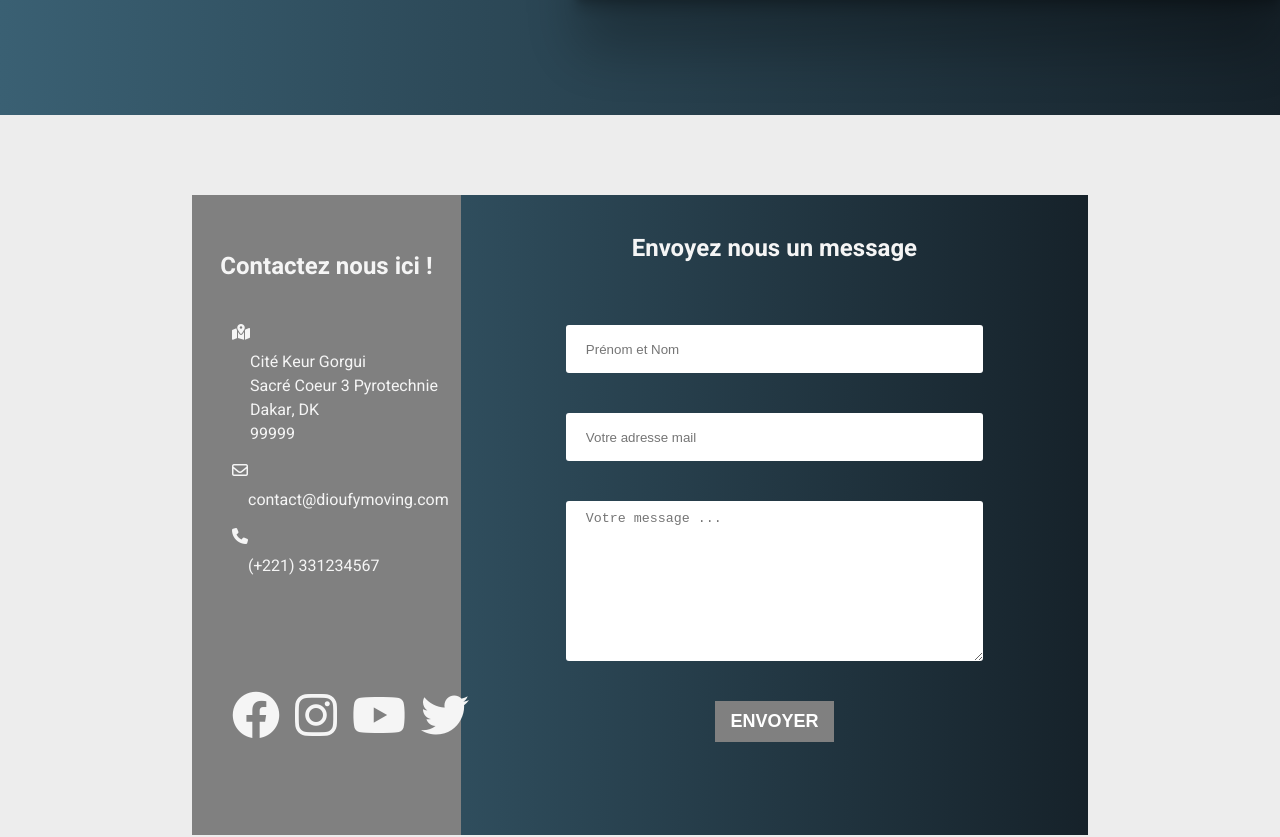
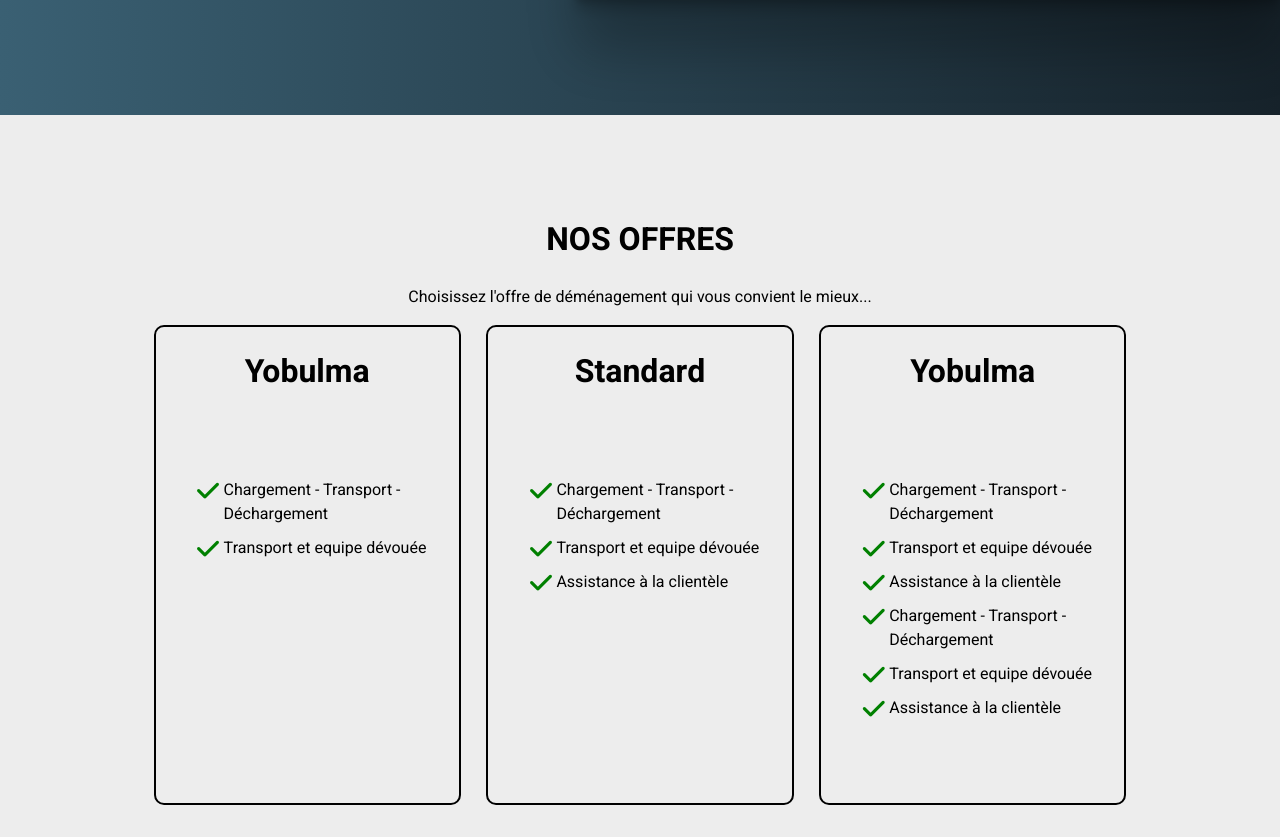
Before and after one commit to jkdGMC/dioufy-moving, a React (Create React App) app in the folder dioufy-moving-client/: page / in a window 1280 px wide. Shown: the part 1485-2322 px from the top of the page. Built offline with nearby package versions, Linux system fonts and the light colour scheme.

Commit message:
Updating Offer Section

```diff
--- a/dioufy-moving-client/src/App.js
+++ b/dioufy-moving-client/src/App.js
@@ -8,6 +8,7 @@ import Contact from './Components/Contact/Contact';
 import './App.css';
 
 import { LazyLoadComponent } from 'react-lazy-load-image-component';
+import Offers from './Components/Offers/Offers';
 
 
 function App(){
@@ -18,6 +19,7 @@ function App(){
       <Header />
     </LazyLoadComponent>
     <Apropos />
+    <Offers />
     <Contact />
     <Footer />
     </div>
--- a/dioufy-moving-client/src/Components/Contact/Contact.css
+++ b/dioufy-moving-client/src/Components/Contact/Contact.css
@@ -1,10 +1,13 @@
 .Contact{
+    width: 100%;
+    height: 100vh;
     display: flex;
     justify-content: center;
     align-items: center;
-    width: 100%;
-    height: 100vh;
+    background-image: url('../../assets/images/contact-camion.jpg');
+    background-size: cover;
     color: whitesmoke;
+    box-shadow: inset 0 0 0 1000px rgba(0,0,0,.1);
 }
 
 .Contact ul{
@@ -83,10 +86,11 @@ form{
 textarea {
     width: 70%;
     height: 3rem;
+    font-size: 20px;
+    box-sizing: border-box;
     border: none;
     border-radius: 3px;
     padding: 10px 20px;
-    box-sizing: border-box;
     margin-bottom: 40px;
 }
 
@@ -98,7 +102,8 @@ textarea {
 button {
     width: 20%;
     padding: 10px;
-    border: 0;
+    border: none;
+    border-radius: 2px;
     cursor: pointer;
     background: grey;
     font-weight: bold;
@@ -106,6 +111,12 @@ button {
     font-size: 18px;
     margin-bottom: 15px;
     text-transform: uppercase;
+    transition: background-color .1s ease-out .1s
+}
+
+button:hover{
+    background-color: rgb(0, 0, 0, 0.8);
+    color: rgb(201, 201, 201);
 }
 
 /* .form-container input{
--- a/dioufy-moving-client/src/Components/Contact/Contact.js
+++ b/dioufy-moving-client/src/Components/Contact/Contact.js
@@ -1,6 +1,8 @@
-import React, { useState } from 'react'
+import React, { useState,useEffect } from 'react'
 import './Contact.css'
 
+import Aos from 'aos'
+import 'aos/dist/aos.css'
 import emailjs from 'emailjs-com'
 
 const Contact = () => {
@@ -9,6 +11,14 @@ const Contact = () => {
   const [email, setEmail] = useState('');
   const [message, setMessage] = useState('');
   const [emailSent, setEmailSent] = useState(false);
+
+
+  useEffect(() => {
+    Aos.init({
+      duration: 2000
+    })
+  }, []);
+
 
 
   const submit = () => {
@@ -37,9 +47,9 @@ const Contact = () => {
 
   return (
     <div className='Contact'>
-      <div className="contact-container">
+      <div data-aos="fade-in" className="contact-container">
         <div className="contact-info">
-          <h2>Contactez nous ici !</h2>
+          <h2>Contactez nous ici ...</h2>
           <ul className='info-section'>
             <li>
               <i className="fa-sharp fa-solid fa-map-location-dot"></i>
@@ -76,6 +86,7 @@ const Contact = () => {
                 value={name}
                 onChange={e => setName(e.target.value)} />
 
+
               <input
                 type="email"
                 placeholder="Votre adresse mail"
--- a/dioufy-moving-client/src/Components/Header/Header.js
+++ b/dioufy-moving-client/src/Components/Header/Header.js
@@ -26,8 +26,8 @@ const Header = () => {
             <p>Lorem ipsum dolor sit amet consectetur, adipisicing elit. Corporis, at! Rem eius ullam alias, veniam inventore obcaecati iusto sint? Et tenetur optio nam debitis, quasi rem labore obcaecati exercitationem ratione.</p>
           </div>
           <div className="header-btn-container">
-            <input data-aos="fade-right" data-aos-delay="2400" type="button" className='btn header-qsn-btn' value="Qui sommes nous ?"/>
-            <input data-aos="fade-left" data-aos-delay="2400" type="button" className='btn header-cno-btn' value="Consulter nos offres"/>
+            <input data-aos="fade-right" data-aos-delay="2400" type="button" className='btn header-qsn-btn' value="Demander un devis" />
+            <input data-aos="fade-left" data-aos-delay="2400" type="button" className='btn header-cno-btn' value="Consulter nos offres" />
           </div>
         </div>
       </div>
--- /dev/null
+++ b/dioufy-moving-client/src/Components/Offers/OfferCard/OfferCard.css
@@ -0,0 +1,44 @@
+.OfferCard{
+    position: relative;
+    width: 30%;
+    border-radius: 10px;
+    border: 2px solid black;
+}
+
+.offerCard-container{
+    width: 100%;
+    display: flex;
+    flex-direction: column;
+}
+
+.type-container h1{
+    text-align: center;
+}
+
+.services-container{
+    width: 100%;
+    margin-top: 15%;
+}
+
+.services-container ul{
+    display: flex;
+    flex-direction: column;
+    justify-content: center;
+    align-items: flex-start;
+    list-style-type: none;
+}
+
+.service{
+    display: flex;
+}
+
+.service i{
+    color: green;
+    margin-right: 3px;
+    font-size: 25px;
+}
+
+.services-container ul li{
+    margin-bottom: 10px;
+    font-size: 16px;
+}
--- /dev/null
+++ b/dioufy-moving-client/src/Components/Offers/OfferCard/OfferCard.js
@@ -0,0 +1,24 @@
+import React from 'react'
+
+import './OfferCard.css'
+
+const OfferCard = ({type,services}) => {
+
+  return (
+    <div className='OfferCard'>
+        <div className="offerCard-container">
+            <div className="type-container">
+                <h1>{type}</h1>
+            </div>
+            <div className='services-container'>
+                <ul>
+                    {services.map((service, index) => (
+                        <div className='service' key={index} ><i class="fa-solid fa-check"></i><li>{service}</li></div>))}
+                </ul>
+            </div>
+        </div>
+    </div>
+  )
+}
+
+export default OfferCard
--- /dev/null
+++ b/dioufy-moving-client/src/Components/Offers/Offers.css
@@ -0,0 +1,27 @@
+.Offers{
+    width: 100%;
+    height: 100vh;
+    position: relative;
+    display: flex;
+    justify-content: center;
+    align-items: center;
+}
+
+.offers-container{
+    display: flex;
+    width: 80%;
+    flex-direction: column;
+    height: 80vh;
+}
+
+.offers-header{
+    text-align: center;
+}
+
+.offers-list{
+    position: relative;
+    width: 100%;
+    height: 60vh;
+    display: flex;
+    justify-content: space-evenly;
+}
--- /dev/null
+++ b/dioufy-moving-client/src/Components/Offers/Offers.js
@@ -0,0 +1,63 @@
+import React from 'react'
+
+import './Offers.css'
+
+import OfferCard from './OfferCard/OfferCard'
+
+
+const Offers = () => {
+
+  let offersList = [
+    {
+      type: 'Yobulma',
+      services: [
+        'Chargement - Transport - Déchargement',
+        'Transport et equipe dévouée',
+      ]
+    },
+    {
+      type: 'Standard',
+      services: [
+        'Chargement - Transport - Déchargement',
+        'Transport et equipe dévouée',
+        'Assistance à la clientèle'
+      ]
+    },
+    {
+      type: 'Yobulma',
+      services: [
+        'Chargement - Transport - Déchargement',
+        'Transport et equipe dévouée',
+        'Assistance à la clientèle',
+        'Chargement - Transport - Déchargement',
+        'Transport et equipe dévouée',
+        'Assistance à la clientèle'
+      ]
+    }
+  ]
+
+  return (
+    <div className='Offers'>
+      <div className="offers-container">
+        <div className="offers-header">
+          <h1>NOS OFFRES</h1>
+          <p>Choisissez l'offre de déménagement qui vous convient le mieux...</p>
+        </div>
+        <div className="offers-list">
+          {
+            offersList.map((offer,index) =>
+            (
+              <OfferCard
+                key={index}
+                type={offer.type}
+                services={offer.services}
+              />
+            ))
+          }
+        </div>
+      </div>
+    </div>
+  )
+}
+
+export default Offers;
```
Also changed, not shown: dioufy-moving-client/src/assets/images/contact-camion.jpg (added), 1 other file (tests, documents, lock files or other folders).
